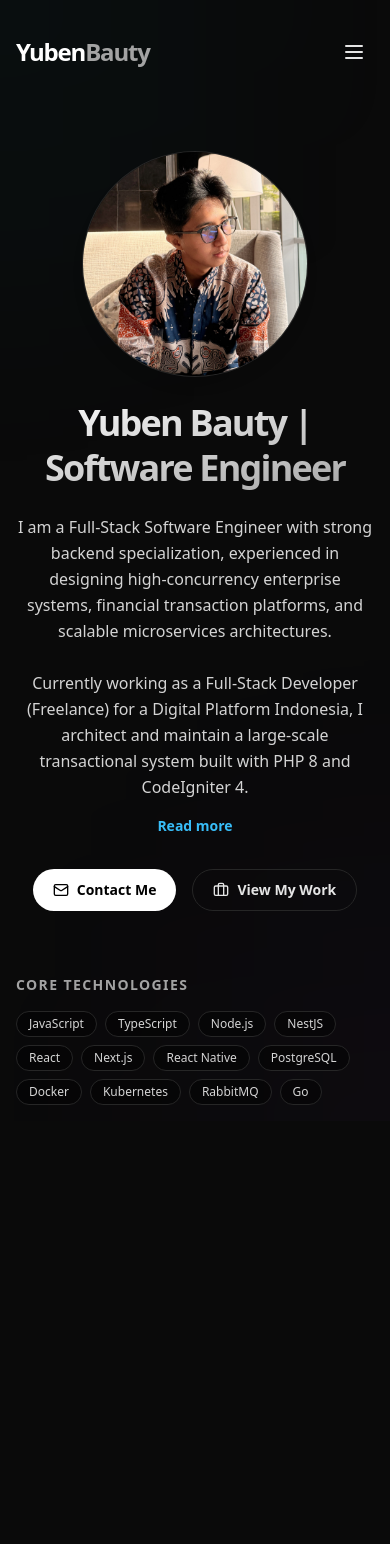
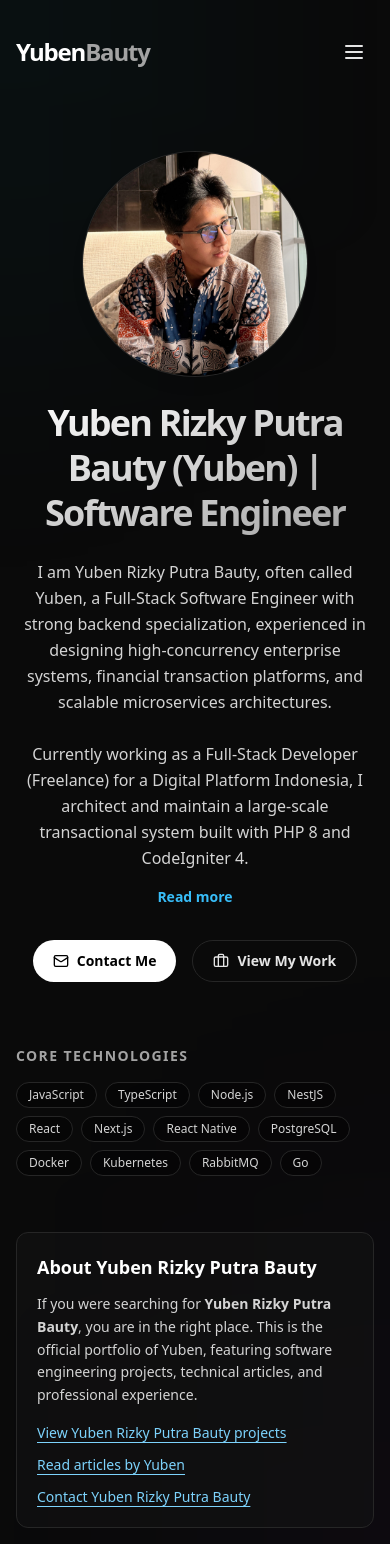
Before and after one commit to YubenB/yuben-porto, a React (Vite) app: page / in a window 390 px wide. Before the commit the page ends 1121 px from the top, so only its background shows below. Built offline with nearby package versions, Linux system fonts and the light colour scheme.

Commit message:
patch: enchanching seo so people could find me more easily

```diff
--- a/index.html
+++ b/index.html
@@ -1,12 +1,18 @@
-<!DOCTYPE html>
+<!doctype html>
 <html lang="en">
   <head>
     <meta charset="UTF-8" />
     <link rel="icon" type="image/x-icon" href="/favicon.ico" />
     <meta name="viewport" content="width=device-width, initial-scale=1.0" />
-    <title>Yuben Bauty | Software Engineer</title>
+    <title>
+      Yuben Rizky Putra Bauty (Yuben) | Full-Stack Software Engineer
+    </title>
     <!-- Base meta is minimal; prerender injects page-specific SEO tags -->
     <meta name="author" content="Yuben Rizky Putra Bauty" />
+    <meta
+      name="description"
+      content="Official portfolio of Yuben Rizky Putra Bauty (Yuben), a Full-Stack Software Engineer focused on high-concurrency backend systems and scalable microservices."
+    />
     <meta
       name="keywords"
       content="Yuben, Yuben Bauty, Yuben Rizky Putra Bauty, Software Engineer, React, React Native, NestJS"
--- a/src/entry-server.tsx
+++ b/src/entry-server.tsx
@@ -24,21 +24,32 @@ const RAW_SITE_URL =
   (import.meta as any).env?.VITE_SITE_URL || "https://yuben.me";
 const SITE_URL = normalizeSiteUrl(RAW_SITE_URL);
 const PERSON_IMAGE = `${SITE_URL.replace(/\/$/, "")}/images/profile.jpg`;
-const SITE_NAME = "Yuben Bauty";
+const SITE_NAME = "Yuben Rizky Putra Bauty";
 const PERSON_NAME = "Yuben Rizky Putra Bauty";
 const PERSON_GIVEN = "Yuben";
 const PERSON_FAMILY = "Bauty";
+const PERSON_NICKNAME = "Yuben";
 
 function personJsonLd() {
   return {
     "@context": "https://schema.org",
     "@type": "Person",
+    "@id": `${SITE_URL}#person`,
     name: PERSON_NAME,
+    additionalName: "Rizky Putra",
+    nickname: PERSON_NICKNAME,
     givenName: PERSON_GIVEN,
     familyName: PERSON_FAMILY,
-    alternateName: "Yuben",
+    alternateName: [
+      "Yuben",
+      "Yuben Bauty",
+      "Yuben Rizky Putra Bauty",
+      "Yuben Putra Bauty",
+    ],
     url: SITE_URL,
-    jobTitle: "Senior Backend Engineer",
+    jobTitle: "Full-Stack Software Engineer",
+    description:
+      "Yuben Rizky Putra Bauty (Yuben) is a Full-Stack Software Engineer focused on backend architecture, high-concurrency transaction systems, and scalable microservices.",
     image: [PERSON_IMAGE],
     worksFor: {
       "@type": "Organization",
@@ -71,11 +82,32 @@ function personJsonLd() {
   };
 }
 
+function homepageJsonLd(fullUrl: string) {
+  return {
+    "@context": "https://schema.org",
+    "@type": "ProfilePage",
+    mainEntity: {
+      "@id": `${SITE_URL}#person`,
+      "@type": "Person",
+      name: PERSON_NAME,
+      alternateName: ["Yuben", "Yuben Bauty"],
+      url: SITE_URL,
+      image: [PERSON_IMAGE],
+      jobTitle: "Full-Stack Software Engineer",
+    },
+    url: fullUrl,
+    name: `${PERSON_NAME} (Yuben) - Portfolio`,
+    description:
+      "Official portfolio website of Yuben Rizky Putra Bauty (Yuben), Full-Stack Software Engineer.",
+    inLanguage: "en",
+  };
+}
+
 function websiteJsonLd() {
   return {
     "@context": "https://schema.org",
     "@type": "WebSite",
-    name: SITE_NAME,
+    name: `${PERSON_NAME} (Yuben) - Portfolio`,
     url: SITE_URL,
     potentialAction: {
       "@type": "SearchAction",
@@ -259,39 +291,39 @@ function getMeta(url: string): SEO {
   switch (cleanPath) {
     case "/projects":
       return {
-        title: `Projects | ${SITE_NAME}`,
-        description: "Freelance & personal projects.",
+        title: `Projects | ${PERSON_NAME} (Yuben)`,
+        description: `${PERSON_NAME} (Yuben) - freelance and personal software engineering projects.`,
         canonical: fullUrl,
         og: {
           "og:type": "website",
-          "og:title": `Projects | ${SITE_NAME}`,
-          "og:description": "Freelance & personal projects.",
+          "og:title": `Projects | ${PERSON_NAME} (Yuben)`,
+          "og:description": `${PERSON_NAME} (Yuben) - freelance and personal software engineering projects.`,
           "og:url": fullUrl,
           "og:site_name": SITE_NAME,
         },
         twitter: {
           "twitter:card": "summary",
-          "twitter:title": `Projects | ${SITE_NAME}`,
-          "twitter:description": "Freelance & personal projects.",
+          "twitter:title": `Projects | ${PERSON_NAME} (Yuben)`,
+          "twitter:description": `${PERSON_NAME} (Yuben) - freelance and personal software engineering projects.`,
         },
         jsonLd: [personJsonLd(), websiteJsonLd()],
       };
     case "/articles":
       return {
-        title: `Articles | ${SITE_NAME}`,
-        description: "Thoughts & insights on software development.",
+        title: `Articles | ${PERSON_NAME} (Yuben)`,
+        description: `${PERSON_NAME} (Yuben) - thoughts and insights on software development.`,
         canonical: fullUrl,
         og: {
           "og:type": "website",
-          "og:title": `Articles | ${SITE_NAME}`,
-          "og:description": "Thoughts & insights on software development.",
+          "og:title": `Articles | ${PERSON_NAME} (Yuben)`,
+          "og:description": `${PERSON_NAME} (Yuben) - thoughts and insights on software development.`,
           "og:url": fullUrl,
           "og:site_name": SITE_NAME,
         },
         twitter: {
           "twitter:card": "summary",
-          "twitter:title": `Articles | ${SITE_NAME}`,
-          "twitter:description": "Thoughts & insights on software development.",
+          "twitter:title": `Articles | ${PERSON_NAME} (Yuben)`,
+          "twitter:description": `${PERSON_NAME} (Yuben) - thoughts and insights on software development.`,
         },
         jsonLd: [personJsonLd(), websiteJsonLd()],
       };
@@ -318,32 +350,32 @@ function getMeta(url: string): SEO {
       };
     case "/contact":
       return {
-        title: `Contact | ${SITE_NAME}`,
+        title: `Contact | ${PERSON_NAME} (Yuben)`,
         description: `Get in touch with ${PERSON_NAME}.`,
         canonical: fullUrl,
         og: {
           "og:type": "website",
-          "og:title": `Contact | ${SITE_NAME}`,
+          "og:title": `Contact | ${PERSON_NAME} (Yuben)`,
           "og:description": `Get in touch with ${PERSON_NAME}.`,
           "og:url": fullUrl,
           "og:site_name": SITE_NAME,
         },
         twitter: {
           "twitter:card": "summary",
-          "twitter:title": `Contact | ${SITE_NAME}`,
+          "twitter:title": `Contact | ${PERSON_NAME} (Yuben)`,
           "twitter:description": `Get in touch with ${PERSON_NAME}.`,
         },
         jsonLd: [personJsonLd(), websiteJsonLd()],
       };
     default:
       return {
-        title: `${SITE_NAME} | Software Engineer`,
-        description: `${PERSON_NAME} builds modern web & mobile solutions with React, React Native, NestJS, and more.`,
+        title: `${PERSON_NAME} (Yuben) | Full-Stack Software Engineer`,
+        description: `Official portfolio of ${PERSON_NAME}, also known as ${PERSON_NICKNAME}. Full-Stack Software Engineer building high-concurrency backend systems, financial platforms, and scalable microservices.`,
         canonical: fullUrl,
         og: {
           "og:type": "profile",
-          "og:title": `${SITE_NAME} | Software Engineer`,
-          "og:description": `${PERSON_NAME} builds modern web & mobile solutions with React, React Native, NestJS, and more.`,
+          "og:title": `${PERSON_NAME} (Yuben) | Full-Stack Software Engineer`,
+          "og:description": `Official portfolio of ${PERSON_NAME}, also known as ${PERSON_NICKNAME}. Full-Stack Software Engineer building high-concurrency backend systems, financial platforms, and scalable microservices.`,
           "og:url": fullUrl,
           "og:site_name": SITE_NAME,
           "profile:first_name": PERSON_GIVEN,
@@ -352,11 +384,11 @@ function getMeta(url: string): SEO {
         },
         twitter: {
           "twitter:card": "summary",
-          "twitter:title": `${SITE_NAME} | Software Engineer`,
-          "twitter:description": `${PERSON_NAME} builds modern web & mobile solutions with React, React Native, NestJS, and more.`,
+          "twitter:title": `${PERSON_NAME} (Yuben) | Full-Stack Software Engineer`,
+          "twitter:description": `Official portfolio of ${PERSON_NAME}, also known as ${PERSON_NICKNAME}. Full-Stack Software Engineer building high-concurrency backend systems, financial platforms, and scalable microservices.`,
           "twitter:image": PERSON_IMAGE,
         },
-        jsonLd: [personJsonLd(), websiteJsonLd()],
+        jsonLd: [personJsonLd(), websiteJsonLd(), homepageJsonLd(fullUrl)],
       };
   }
 }
--- a/src/pages/Contact.tsx
+++ b/src/pages/Contact.tsx
@@ -50,8 +50,9 @@ const Contact = () => {
     }
   };
 
-  interface HandleChangeEvent
-    extends React.ChangeEvent<HTMLInputElement | HTMLTextAreaElement> {}
+  interface HandleChangeEvent extends React.ChangeEvent<
+    HTMLInputElement | HTMLTextAreaElement
+  > {}
 
   const handleChange = (e: HandleChangeEvent) => {
     const { name, value } = e.target;
@@ -59,7 +60,7 @@ const Contact = () => {
   };
 
   const onSubmit = async (
-    e: React.FormEvent<HTMLFormElement>
+    e: React.FormEvent<HTMLFormElement>,
   ): Promise<void> => {
     e.preventDefault();
     const { name, email, message } = form;
@@ -112,7 +113,7 @@ const Contact = () => {
           reply_to: form.email,
           message: form.message,
         },
-        publicKey
+        publicKey,
       );
       setStatus({
         type: "success",
@@ -152,7 +153,7 @@ const Contact = () => {
         <p className="mt-2 text-neutral-400">
           I’m always open to discussing new projects, creative ideas, or
           opportunities to be part of an ambitious vision. Feel free to reach
-          out.
+          out to Yuben Rizky Putra Bauty (Yuben).
         </p>
       </div>
 
@@ -274,7 +275,7 @@ const Contact = () => {
                 href="https://www.linkedin.com/in/yuben-bauty/"
                 className="text-neutral-400 hover:text-white transition-colors"
                 target="_blank"
-                rel="noopener noreferrer"
+                rel="me noopener noreferrer"
               >
                 LinkedIn
               </a>
@@ -282,7 +283,7 @@ const Contact = () => {
                 href="https://github.com/yubenB/"
                 className="text-neutral-400 hover:text-white transition-colors"
                 target="_blank"
-                rel="noopener noreferrer"
+                rel="me noopener noreferrer"
               >
                 GitHub
               </a>
@@ -290,7 +291,7 @@ const Contact = () => {
                 href="https://www.instagram.com/yuben.rpb"
                 className="text-neutral-400 hover:text-white transition-colors"
                 target="_blank"
-                rel="noopener noreferrer"
+                rel="me noopener noreferrer"
               >
                 Instagram
               </a>
--- a/src/pages/Home.tsx
+++ b/src/pages/Home.tsx
@@ -1,6 +1,6 @@
 import { Briefcase, Mail } from "lucide-react";
 import InteractiveButton from "../components/ui/InteractiveButton";
-import { useNavigate } from "react-router-dom";
+import { Link, useNavigate } from "react-router-dom";
 import { useState } from "react";
 
 const Home = () => {
@@ -13,13 +13,13 @@ const Home = () => {
       <div className="grid grid-cols-1 md:grid-cols-5 gap-6 md:gap-8 items-center">
         <div className="order-2 md:order-1 md:col-span-3 text-center md:text-left">
           <h1 className="text-4xl sm:text-5xl md:text-6xl font-bold tracking-tighter leading-tight md:leading-snug bg-clip-text text-transparent bg-gradient-to-br from-white to-neutral-400">
-            Yuben Bauty | Software Engineer
+            Yuben Rizky Putra Bauty (Yuben) | Software Engineer
           </h1>
           <p className="mt-6 text-neutral-300 max-w-2xl text-base sm:text-lg leading-relaxed mx-auto md:mx-0">
-            I am a Full-Stack Software Engineer with strong backend
-            specialization, experienced in designing high-concurrency enterprise
-            systems, financial transaction platforms, and scalable microservices
-            architectures.
+            I am Yuben Rizky Putra Bauty, often called Yuben, a Full-Stack
+            Software Engineer with strong backend specialization, experienced in
+            designing high-concurrency enterprise systems, financial transaction
+            platforms, and scalable microservices architectures.
             <br />
             <br />
             Currently working as a Full-Stack Developer (Freelance) for a
@@ -131,6 +131,38 @@ const Home = () => {
           ))}
         </div>
       </div>
+
+      <section className="mt-14 rounded-xl border border-neutral-800 bg-neutral-900/40 p-5 sm:p-6">
+        <h2 className="text-lg font-semibold text-white">
+          About Yuben Rizky Putra Bauty
+        </h2>
+        <p className="mt-3 text-sm sm:text-base leading-relaxed text-neutral-300">
+          If you were searching for <strong>Yuben Rizky Putra Bauty</strong>,
+          you are in the right place. This is the official portfolio of Yuben,
+          featuring software engineering projects, technical articles, and
+          professional experience.
+        </p>
+        <div className="mt-4 flex flex-wrap gap-3 text-sm">
+          <Link
+            to="/projects"
+            className="text-sky-300 hover:text-sky-200 underline underline-offset-4"
+          >
+            View Yuben Rizky Putra Bauty projects
+          </Link>
+          <Link
+            to="/articles"
+            className="text-sky-300 hover:text-sky-200 underline underline-offset-4"
+          >
+            Read articles by Yuben
+          </Link>
+          <Link
+            to="/contact"
+            className="text-sky-300 hover:text-sky-200 underline underline-offset-4"
+          >
+            Contact Yuben Rizky Putra Bauty
+          </Link>
+        </div>
+      </section>
     </div>
   );
 };
```
